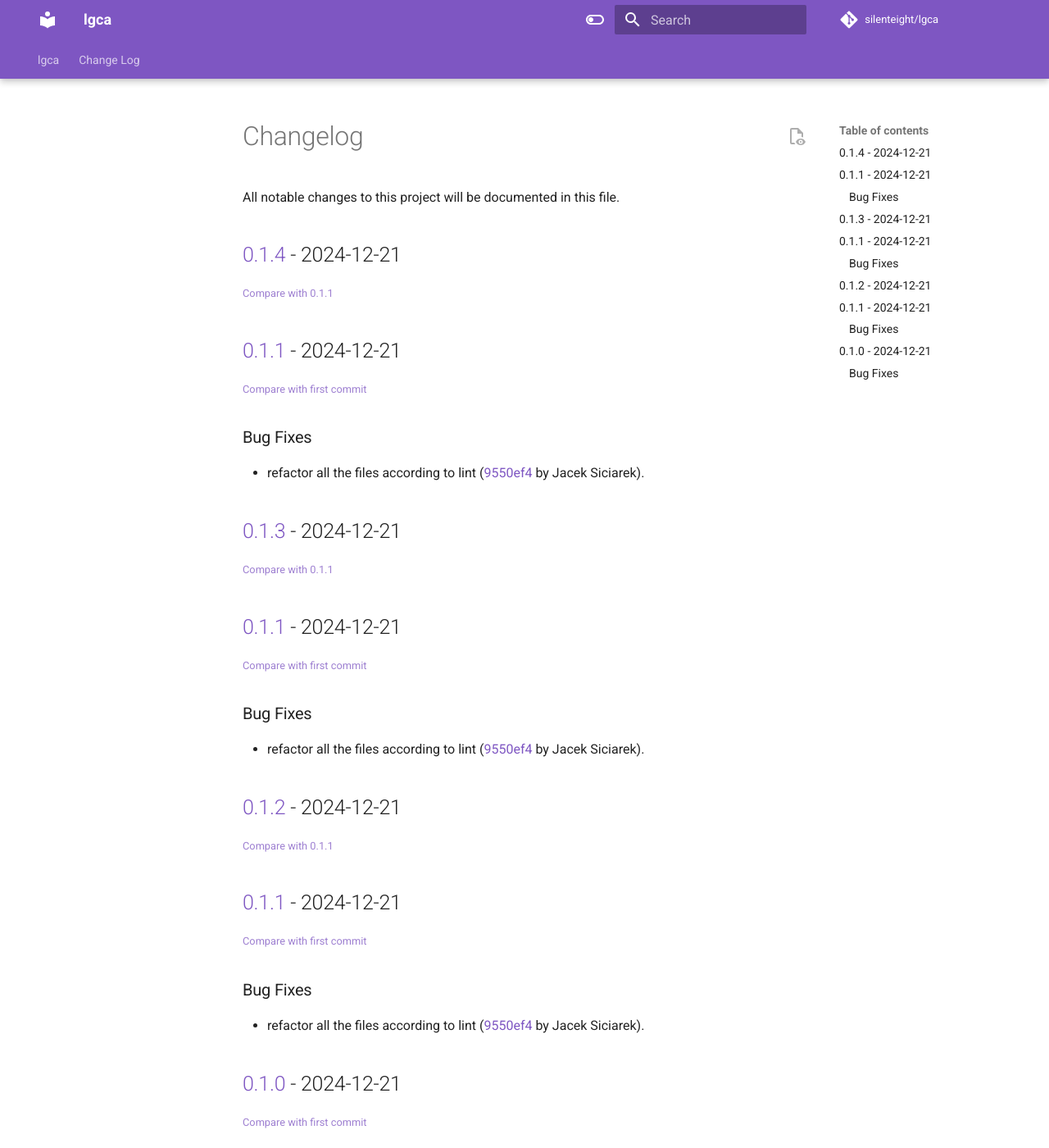
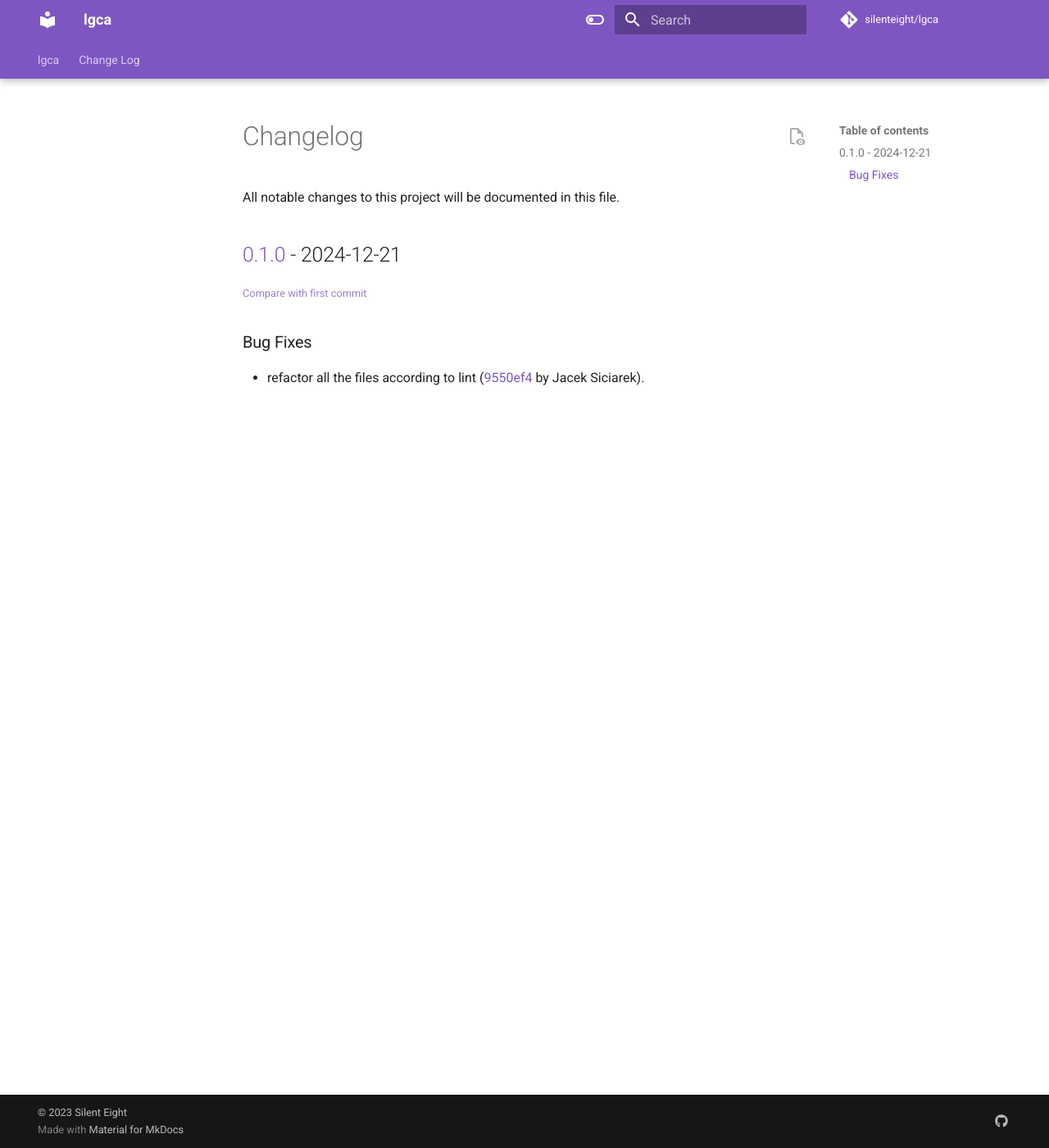
Before and after one commit to siciarek/lgca, an MkDocs documentation site: the page built from docs/changelog.md, in a window 1280 px wide and 1400 px high. Shown: the whole window at 82% size. Built offline with MkDocs 1.6.1 and Material for MkDocs 9.7.7, drawn with Linux system fonts in a browser that asks for light colours; comment, search, counter and statistics services are not loaded.

Commit message:
docs: update changelog

```diff
--- a/docs/changelog.md
+++ b/docs/changelog.md
@@ -3,43 +3,6 @@
 All notable changes to this project will be documented in this file.
 
 <!-- insertion marker -->
-## [0.1.4](https://github.com/siciarek/lgca/tags/0.1.4) - 2024-12-21
-
-<small>[Compare with 0.1.1](https://github.com/siciarek/lgca/compare/0.1.1...0.1.4)</small>
-
-## [0.1.1](https://github.com/siciarek/lgca/tags/0.1.1) - 2024-12-21
-
-<small>[Compare with first commit](https://github.com/siciarek/lgca/compare/dc97d553495089fbe14ea836e2008177ec851658...0.1.1)</small>
-
-### Bug Fixes
-
-- refactor all the files according to lint ([9550ef4](https://github.com/siciarek/lgca/commit/9550ef412cf72099f2943b2142863f19d22562a3) by Jacek Siciarek).
-
-## [0.1.3](https://github.com/siciarek/lgca/tags/0.1.3) - 2024-12-21
-
-<small>[Compare with 0.1.1](https://github.com/siciarek/lgca/compare/0.1.1...0.1.3)</small>
-
-## [0.1.1](https://github.com/siciarek/lgca/tags/0.1.1) - 2024-12-21
-
-<small>[Compare with first commit](https://github.com/siciarek/lgca/compare/dc97d553495089fbe14ea836e2008177ec851658...0.1.1)</small>
-
-### Bug Fixes
-
-- refactor all the files according to lint ([9550ef4](https://github.com/siciarek/lgca/commit/9550ef412cf72099f2943b2142863f19d22562a3) by Jacek Siciarek).
-
-## [0.1.2](https://github.com/siciarek/lgca/tags/0.1.2) - 2024-12-21
-
-<small>[Compare with 0.1.1](https://github.com/siciarek/lgca/compare/0.1.1...0.1.2)</small>
-
-## [0.1.1](https://github.com/siciarek/lgca/tags/0.1.1) - 2024-12-21
-
-<small>[Compare with first commit](https://github.com/siciarek/lgca/compare/dc97d553495089fbe14ea836e2008177ec851658...0.1.1)</small>
-
-### Bug Fixes
-
-- refactor all the files according to lint ([9550ef4](https://github.com/siciarek/lgca/commit/9550ef412cf72099f2943b2142863f19d22562a3) by Jacek Siciarek).
-
-
 ## [0.1.0](https://github.com/siciarek/lgca/tags/0.1.0) - 2024-12-21
 
 <small>[Compare with first commit](https://github.com/siciarek/lgca/compare/dc97d553495089fbe14ea836e2008177ec851658...0.1.0)</small>
```
